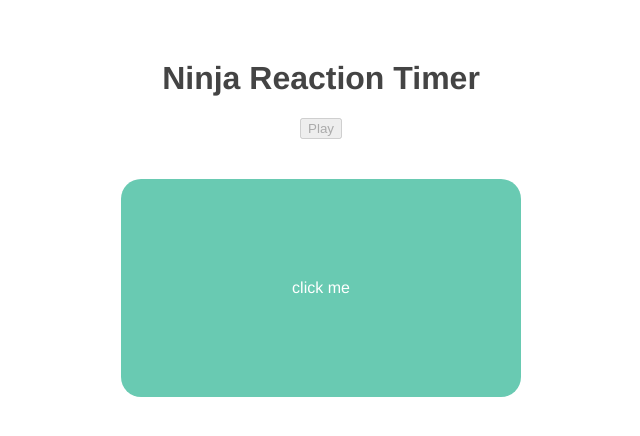
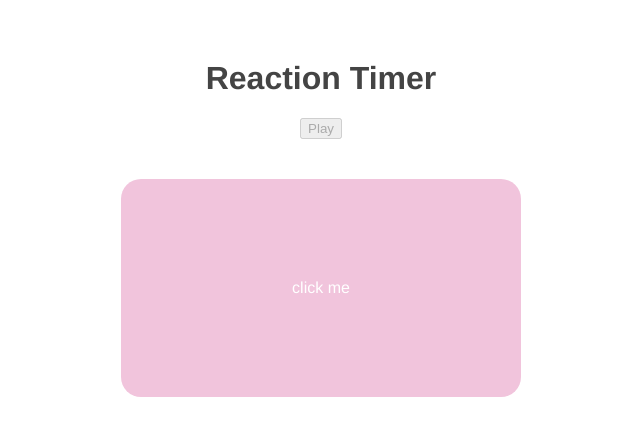
Before and after one commit to hekla00/ReactionTimer, a Vue app: page / in a window 1280 px wide. Both pictures are taken after a click on the button "Play". Shown: the top 436 px of the page, without its empty margins (319-959 px from the left). Built offline with nearby package versions, Linux system fonts and the light colour scheme.

Commit message:
Lesson 34: Creating the Reaction Timer

```diff
--- a/src/App.vue
+++ b/src/App.vue
@@ -1,5 +1,5 @@
 <template>
-  <h1>Ninja Reaction Timer</h1>
+  <h1>Reaction Timer</h1>
   <button @click="start" :disabled="isPlaying">Play</button>
   <Block v-if="isPlaying" v-bind:delay="delay"></Block>
 </template>
--- a/src/components/Block.vue
+++ b/src/components/Block.vue
@@ -1,5 +1,5 @@
 <template>
-  <div class="block" v-if="showBlock">click me</div>
+  <div class="block" v-if="showBlock" @click="stopTimer">click me</div>
 </template>
 
 <script>
@@ -8,12 +8,26 @@
   data() {
     return {
       showBlock: false,
+      timer: null,
+      reactionTime: 0,
     };
   },
   mounted() {
     setTimeout(() => {
       this.showBlock = true;
+      this.startTimer();
     }, this.delay);
+  },
+  methods: {
+    startTimer() {
+      this.timer = setInterval(() => {
+        this.reactionTime += 10;
+      }, 10);
+    },
+    stopTimer() {
+      clearInterval(this.timer);
+      console.log(this.reactionTime);
+    },
   },
 };
 </script>
@@ -22,7 +36,7 @@
 .block {
   width: 400px;
   border-radius: 20px;
-  background: #69cab2;
+  background: #f1c4dc;
   color: white;
   text-align: center;
   padding: 100px 0;
```
